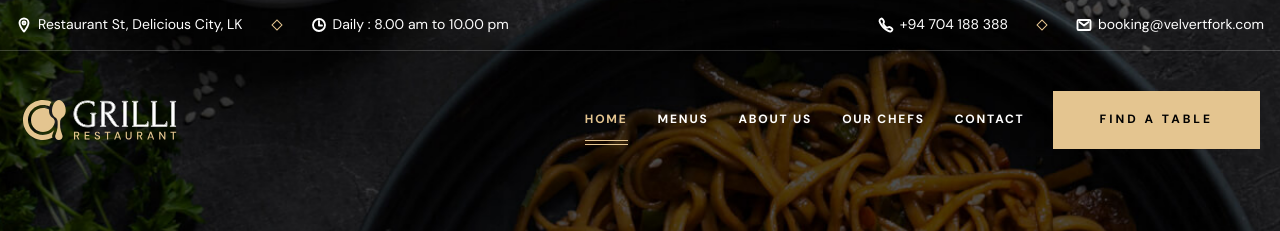
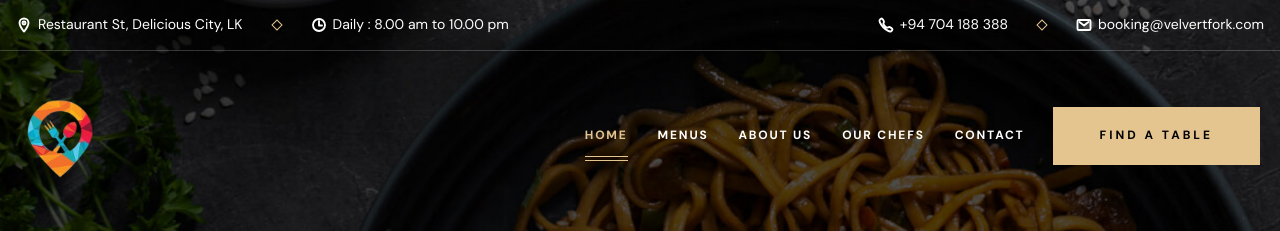
Before and after one commit to webdevpathiraja/Velvet-Fork-Restaurant-Website, a plain HTML site: page index.html in a window 1280 px wide. Shown: the top 231 px of the page. Drawn offline with nearby package versions, Linux system fonts and the light colour scheme; a web font is replaced by a local one.

Commit message:
logo update

```diff
--- a/index.html
+++ b/index.html
@@ -114,7 +114,7 @@
     <div class="container">
 
       <a href="#" class="logo">
-        <img src="./assets/images/logo.svg" width="160" height="50" alt="velvertfork - Home">
+        <img src="./assets/images/logo.png" width="80" height="50" alt="velvertfork - Home">
       </a>
 
       <nav class="navbar" data-navbar>
@@ -124,7 +124,7 @@
         </button>
 
         <a href="#" class="logo">
-          <img src="./assets/images/logo.svg" width="160" height="50" alt="velvertfork - Home">
+          <img src="./assets/images/logo.png" width="160" height="50" alt="velvertfork - Home">
         </a>
 
         <ul class="navbar-list">
@@ -1087,7 +1087,7 @@
         <div class="footer-brand has-before has-after">
 
           <a href="#" class="logo">
-            <img src="./assets/images/logo.svg" width="160" height="50" loading="lazy" alt="velvertfork home">
+            <img src="./assets/images/logo.png" width="160" height="70" loading="lazy" alt="velvertfork home">
           </a>
 
           <address class="body-4">
```
Also changed, not shown: assets/images/logo.png (added), assets/images/logo.svg (deleted).
